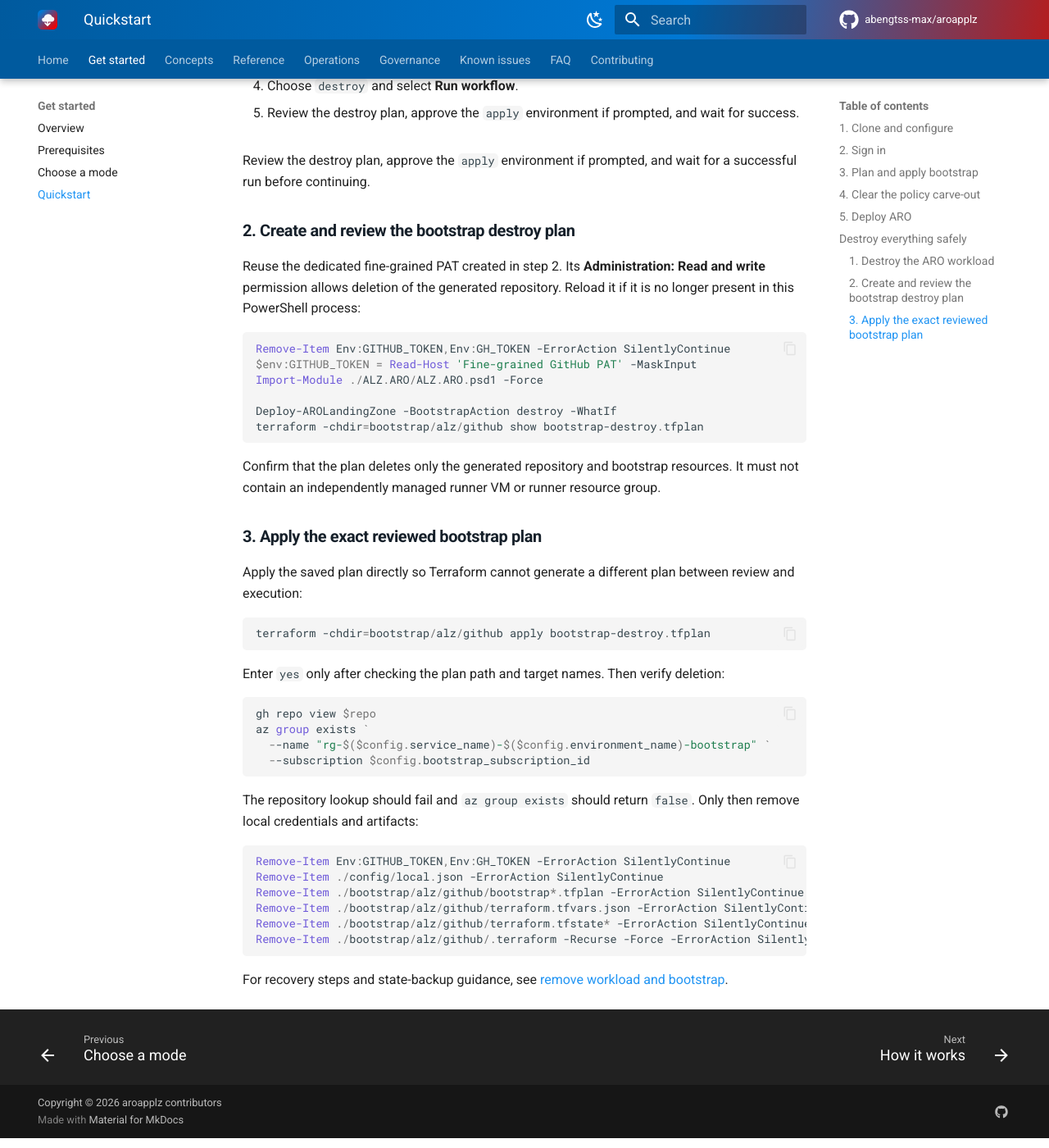
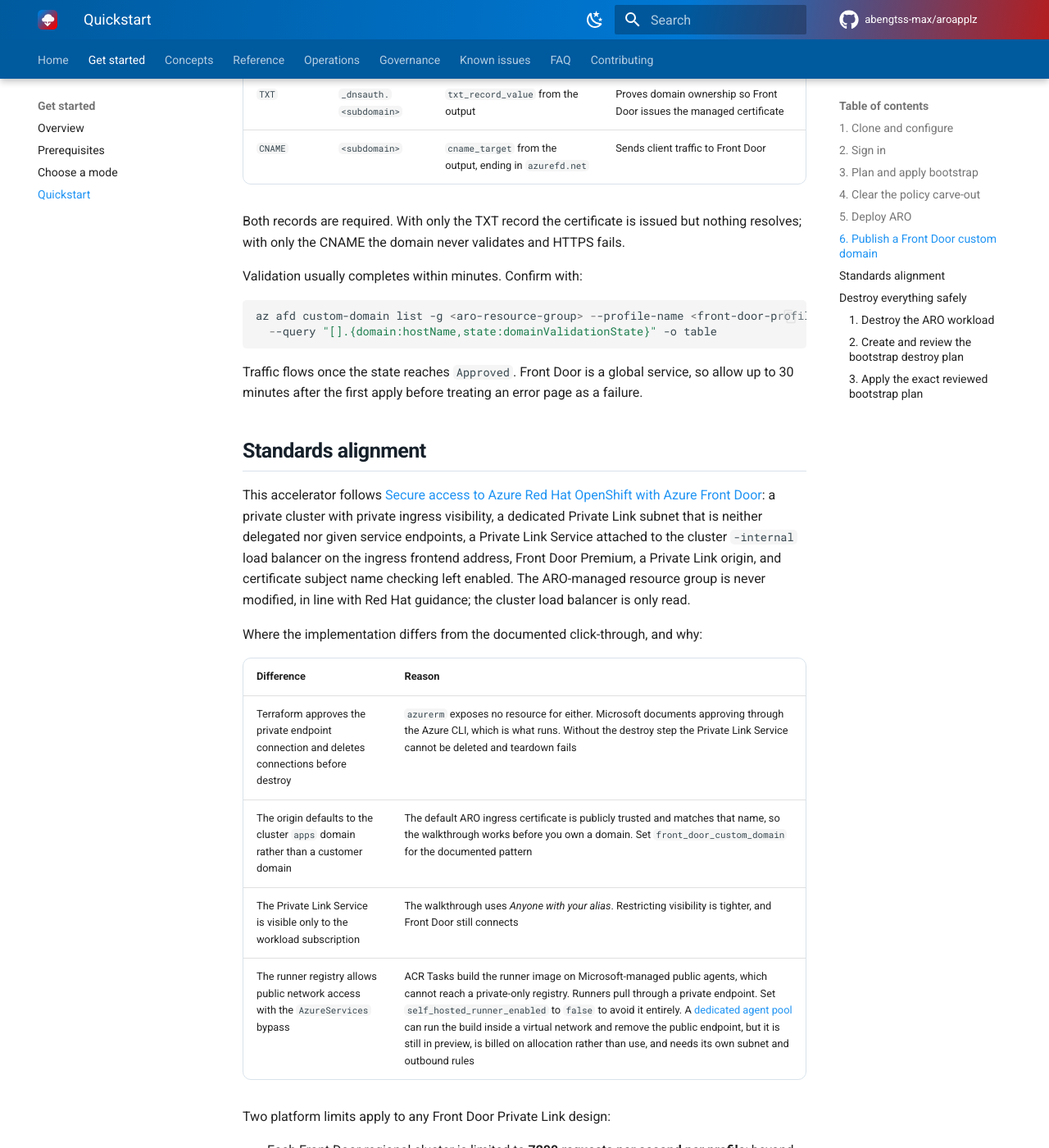
Before and after one commit to abengtss-max/aroapplz, an MkDocs documentation site: the page built from docs/get-started/quickstart.md, in a window 1280 px wide and 1400 px high, scrolled down 4457 px. Shown: the whole window at 82% size. Built offline with MkDocs 1.6.1 and Material for MkDocs 9.7.7, drawn with Linux system fonts in a browser that asks for light colours; comment, search, counter and statistics services are not loaded; some of the changed text lies outside the part shown.

Commit message:
docs: explain Front Door custom domains and standards alignment
Records where the implementation follows the Microsoft ARO Front Door walkthrough, where it differs and why, and the two platform limits that constrain any Private Link design.

````diff
--- a/docs/get-started/quickstart.md
+++ b/docs/get-started/quickstart.md
@@ -161,6 +161,64 @@ Choose GitHub UI unless command-line dispatch is required.
 
 When `REDHAT_PULL_SECRET` is required, add it to both generated GitHub environments before dispatch. Application Gateway HTTPS also requires the certificate data and password described in the [configuration reference](../reference/configuration.md).
 
+## 6. Publish a Front Door custom domain
+
+Skip this when `ingress_mode` is not `front_door`, or when serving the `azurefd.net` endpoint is enough.
+
+Front Door issues and rotates the certificate itself, so no certificate purchase, Key Vault, or PFX is
+involved. Set `front_door_custom_domain` in `config/local.json`, re-run the bootstrap so the workload
+repository picks the value up, and dispatch `apply` again. Terraform then prints the two records to
+publish:
+
+```powershell
+terraform output -json front_door_custom_domain_validation
+```
+
+Create both records with your DNS provider, using the subdomain only if the provider appends the zone:
+
+| Type | Name | Value | Purpose |
+| --- | --- | --- | --- |
+| `TXT` | `_dnsauth.<subdomain>` | `txt_record_value` from the output | Proves domain ownership so Front Door issues the managed certificate |
+| `CNAME` | `<subdomain>` | `cname_target` from the output, ending in `azurefd.net` | Sends client traffic to Front Door |
+
+Both records are required. With only the TXT record the certificate is issued but nothing resolves;
+with only the CNAME the domain never validates and HTTPS fails.
+
+Validation usually completes within minutes. Confirm with:
+
+```powershell
+az afd custom-domain list -g <aro-resource-group> --profile-name <front-door-profile> `
+  --query "[].{domain:hostName,state:domainValidationState}" -o table
+```
+
+Traffic flows once the state reaches `Approved`. Front Door is a global service, so allow up to
+30 minutes after the first apply before treating an error page as a failure.
+
+## Standards alignment
+
+This accelerator follows [Secure access to Azure Red Hat OpenShift with Azure Front
+Door](https://learn.microsoft.com/azure/openshift/howto-secure-openshift-with-front-door): a private
+cluster with private ingress visibility, a dedicated Private Link subnet that is neither delegated
+nor given service endpoints, a Private Link Service attached to the cluster `-internal` load balancer
+on the ingress frontend address, Front Door Premium, a Private Link origin, and certificate subject
+name checking left enabled. The ARO-managed resource group is never modified, in line with Red Hat
+guidance; the cluster load balancer is only read.
+
+Where the implementation differs from the documented click-through, and why:
+
+| Difference | Reason |
+| --- | --- |
+| Terraform approves the private endpoint connection and deletes connections before destroy | `azurerm` exposes no resource for either. Microsoft documents approving through the Azure CLI, which is what runs. Without the destroy step the Private Link Service cannot be deleted and teardown fails |
+| The origin defaults to the cluster `apps` domain rather than a customer domain | The default ARO ingress certificate is publicly trusted and matches that name, so the walkthrough works before you own a domain. Set `front_door_custom_domain` for the documented pattern |
+| The Private Link Service is visible only to the workload subscription | The walkthrough uses *Anyone with your alias*. Restricting visibility is tighter, and Front Door still connects |
+| The runner registry allows public network access with the `AzureServices` bypass | ACR Tasks build the runner image on Microsoft-managed public agents, which cannot reach a private-only registry. Runners pull through a private endpoint. Set `self_hosted_runner_enabled` to `false` to avoid it entirely. A [dedicated agent pool](https://learn.microsoft.com/azure/container-registry/tasks-agent-pools) can run the build inside a virtual network and remove the public endpoint, but it is still in preview, is billed on allocation rather than use, and needs its own subnet and outbound rules |
+
+Two platform limits apply to any Front Door Private Link design:
+
+- Each Front Door regional cluster is limited to **7200 requests per second per profile**; beyond that
+  Azure returns `429`. Spread traffic across origins in different Private Link regions to scale past it.
+- An origin group cannot mix public and private origins.
+
 ## Destroy everything safely
 
 Destroy in this order: **workload first, bootstrap second**. Keep this clone, `config/local.json`, and local Terraform state until all verification succeeds. Your runner is outside accelerator ownership and is not removed.
````
Also changed, not shown: 7 other files.
